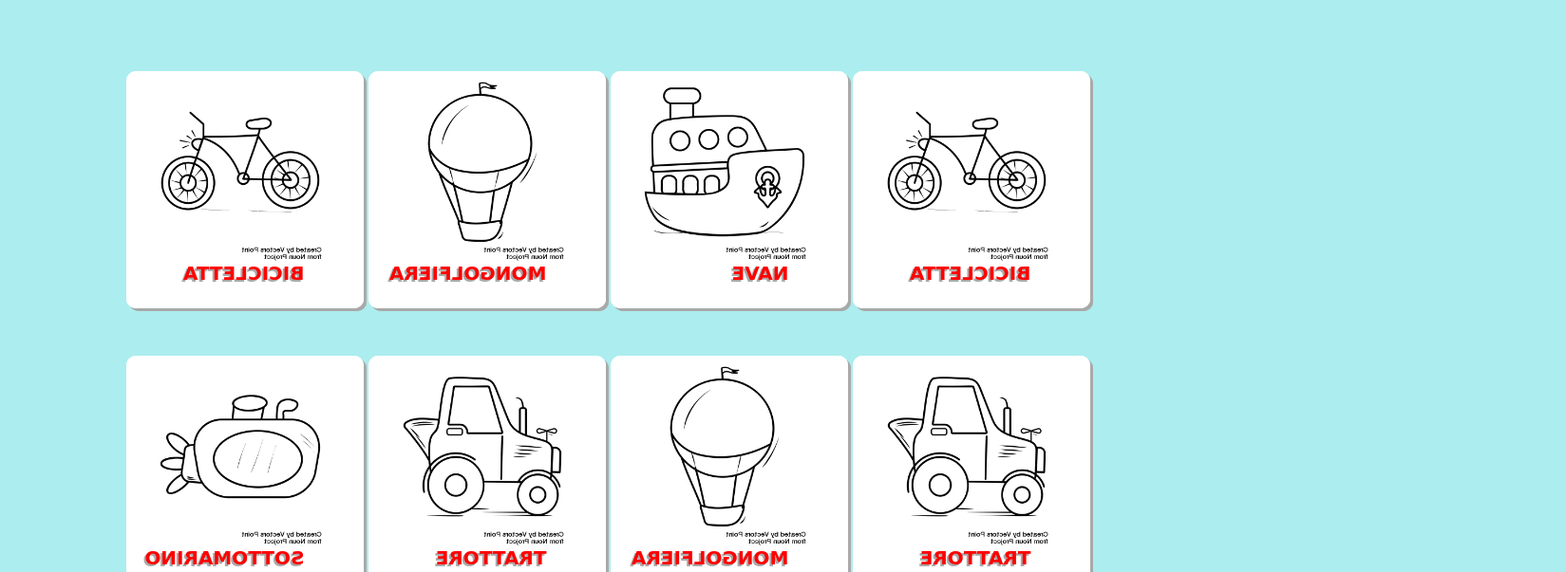
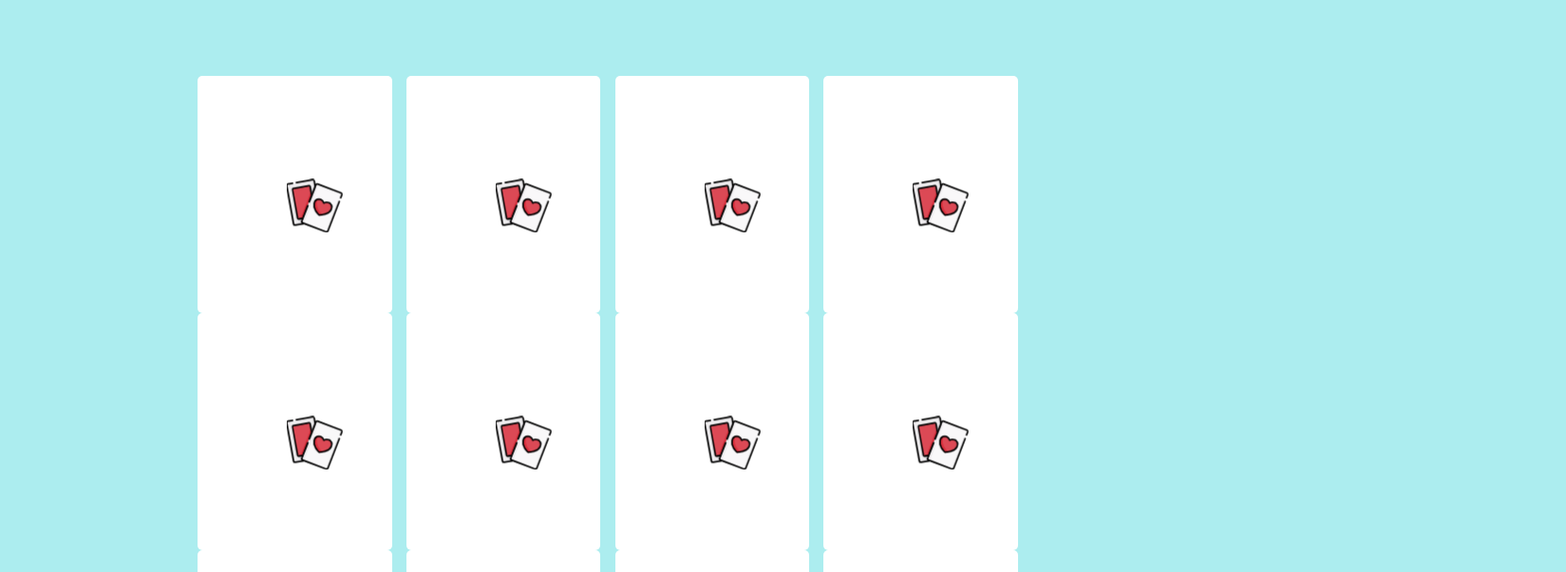
Before and after one commit to Redh86/html-css-memory, a plain HTML site: page index.html in a window 1280 px wide. Shown: the part 125-728 px from the top of the page at 95% size, 1649 px wide, since content can reach past the window. Drawn offline with Linux system fonts and the light colour scheme.

Commit message:
alternativa

```diff
--- a/css/style.css
+++ b/css/style.css
@@ -2,14 +2,14 @@
   margin: 0;
   padding: 0;
   box-sizing: border-box;
-  font-family: "Nerko One", cursive;
-  background-color: #acedef;
-  text-shadow: 2px 2px darkgrey;
 }
 
 body {
   width: 80%;
   margin: 0 auto;
+  font-family: "Nerko One", cursive;
+  background-color: #acedef;
+  text-shadow: 2px 2px darkgrey;
 }
 
 /* titolo */
@@ -28,74 +28,37 @@ header > h1 {
 
 /* main */
 
-main {
-  width: auto;
-  height: 70%;
-  margin: auto;
+
+.container{
+  text-align: center;
 }
-
 .mega_div {
-  position: relative;
-  width: 1025px;
-  margin: auto;
+  width: 100%;
+  height: auto;
+  margin: 0 auto;
 }
-
 .riga {
-  width: 1025px;
-  height: 300px;
+  width: 100%;
+  height: 250px;
   margin: auto;
 }
 
 /* CARTE */
 
-.riga div:first-child {
-  left: 5px;
+.memo {
+  display: inline-block;
+  width: 20%;
+  height: 100%;
+  margin: 5px 5px;
+  border-radius: 5px;
+  background-image: url(../img/pattern.png);
+  background-repeat: repeat;
 }
-
-.riga div:nth-child(2) {
-  left: 260px;
+.back {
+  display: inline-block;
+  width: 20%;
+  visibility: hidden;
 }
-
-.riga div:nth-child(3) {
-  right: 260px;
-}
-
-.riga div:last-child {
-  right: 5px;
-}
-
-.riga > .memo, .memo > img, .pattern {
-  position: absolute;
-  width: 250px;
-  height: 250px;
-  border-radius: 10px;
-  transition-duration: 0.2s;
-  transform-style: preserve-3d;
-  box-shadow: 3px 3px darkgrey;
-}
-
-.back > img{
-  position: absolute;
-  display: inline-block;
-  background-color: white;
-  width: 200px;
-  height: 200px;
-  left: 30px;
-  top: 10px
-}
-
-.memo:hover {
-  transform: rotateY(180deg);
-}
-
-.back {
-  color: red;
-  background-color: white;
-  height: 250px;
-  border-radius: 10px;
-  transform: rotateY(180deg);
-}
-
 strong {
   position: absolute;
   background: rgba(0, 0, 0, 0);
@@ -111,7 +74,6 @@ footer {
   height: 10%;
   text-align: center;
 }
-
 footer > h4 {
   font-size: 20px;
 }
--- a/index.html
+++ b/index.html
@@ -18,7 +18,6 @@
     <header>
         <h1>MEMORY GAME</h1>
       </div>
-
     </header>
 
 <!-- fine titolo -->
@@ -26,15 +25,13 @@
 <!-- inizio carte -->
 
     <main>
+      <div class="container">
          <!--mega_div-->
         <div class="mega_div">
           <!-- riga_1 -->
           <div class="riga">
              <!-- bici_1 -->
             <div class="memo">
-            <div>
-              <img class="pattern" src="img\pattern.png" alt="">
-            </div>
               <div class="back">
                 <img src="img\noun_Bicycle_3134821.png" alt="">
                 <strong>BICICLETTA</strong>
@@ -42,9 +39,6 @@
             </div>
              <!-- mongolfiera_1 -->
             <div class="memo">
-            <div>
-              <img class="pattern" src="img\pattern.png" alt="">
-            </div>
               <div class="back">
                 <img src="img\noun_air_balloon_3134741.png" alt="">
                 <strong>MONGOLFIERA</strong>
@@ -52,9 +46,6 @@
             </div>
             <!-- nave_1 -->
             <div class="memo">
-            <div>
-              <img class="pattern" src="img\pattern.png" alt="">
-            </div>
               <div class="back">
                 <img src="img\noun_Cruise_Ship_3134824.png" alt="">
                 <strong>NAVE</strong>
@@ -62,23 +53,16 @@
             </div>
             <!-- bici_2 -->
             <div class="memo">
-            <div>
-              <img class="pattern" src="img\pattern.png" alt="">
-            </div>
               <div class="back">
                 <img src="img\noun_Bicycle_3134821.png" alt="">
                 <strong>BICICLETTA</strong>
               </div>
-
             </div>
           </div>
           <!-- riga 2 -->
           <div class="riga">
             <!-- sub_1 -->
             <div class="memo">
-            <div>
-              <img class="pattern" src="img\pattern.png" alt="">
-            </div>
               <div class="back">
                 <img src="img\noun_Submarine_3134738.png" alt="">
                 <strong>SOTTOMARINO</strong>
@@ -86,9 +70,6 @@
             </div>
             <!-- trat_1 -->
             <div class="memo">
-            <div>
-              <img class="pattern" src="img\pattern.png" alt="">
-            </div>
               <div class="back">
                 <img src="img\noun_Tractor_3134797.png" alt="">
                 <strong>TRATTORE</strong>
@@ -96,9 +77,6 @@
             </div>
             <!-- mongolfiera 2 -->
             <div class="memo">
-            <div>
-              <img class="pattern" src="img\pattern.png" alt="">
-            </div>
               <div class="back">
                 <img src="img\noun_air_balloon_3134741.png" alt="">
                 <strong>MONGOLFIERA</strong>
@@ -106,9 +84,6 @@
             </div>
             <!-- trat_2 -->
             <div class="memo">
-            <div>
-              <img class="pattern" src="img\pattern.png" alt="">
-            </div>
               <div class="back">
                 <img src="img\noun_Tractor_3134797.png" alt="">
                 <strong>TRATTORE</strong>
@@ -119,9 +94,6 @@
           <div class="riga">
             <!-- camper_1 -->
             <div class="memo">
-            <div>
-              <img class="pattern" src="img\pattern.png" alt="">
-            </div>
               <div class="back">
                 <img src="img\noun_Tram_3134750.png" alt="">
                 <strong>CAMPER</strong>
@@ -129,9 +101,6 @@
             </div>
             <!-- sub_2 -->
             <div class="memo">
-            <div>
-              <img class="pattern" src="img\pattern.png" alt="">
-            </div>
               <div class="back">
                 <img src="img\noun_Submarine_3134738.png" alt="">
                 <strong>SOTTOMARINO</strong>
@@ -139,9 +108,6 @@
             </div>
             <!-- camper_2 -->
             <div class="memo">
-            <div>
-              <img class="pattern" src="img\pattern.png" alt="">
-            </div>
               <div class="back">
                 <img src="img\noun_Tram_3134750.png" alt="">
                 <strong>CAMPER</strong>
@@ -149,12 +115,10 @@
             </div>
             <!-- nave_2 -->
             <div class="memo">
-            <div>
-              <img class="pattern" src="img\pattern.png" alt="">
-            </div>
               <div class="back">
                 <img src="img\noun_Cruise_Ship_3134824.png" alt="">
                   <strong>NAVE</strong>
+              </div>
             </div>
           </div>
         </div>
```
Also changed, not shown: 1 other file. Lines whose indentation alone changed are shown as unchanged.
